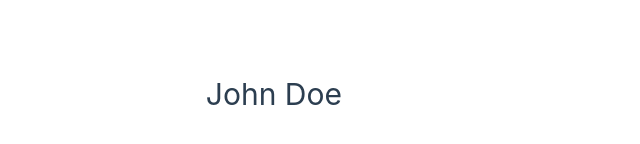
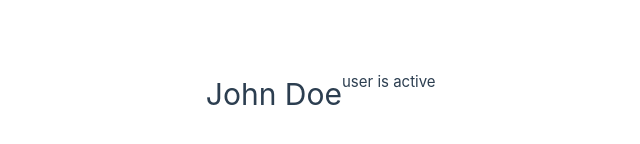
Before and after one commit to bintus-ux/create-vue, a Vue app: page / in a window 1280 px wide. Shown: the part 306-450 px from the top of the page, without its empty margins (298-938 px from the left). Built offline with nearby package versions, Linux system fonts and the light colour scheme.

Commit message:
'if statements checks'

```diff
--- a/src/App.vue
+++ b/src/App.vue
@@ -3,7 +3,7 @@
   data () {
     return {
       name: 'John Doe',
-      status: false,
+      status: 'active',
     }
   }
 }
@@ -11,6 +11,7 @@
 
 <template>
   <h1>{{ name }}</h1>
-  <p v-if="status">user is active</p>
-  <p v-if="status">user is active</p>
+  <p v-if="status === 'active'">user is active</p>
+  <p v-else-if="status === 'pending'">user is pending</p>
+  <p v-else>user is inactive</p>
 </template>
```
